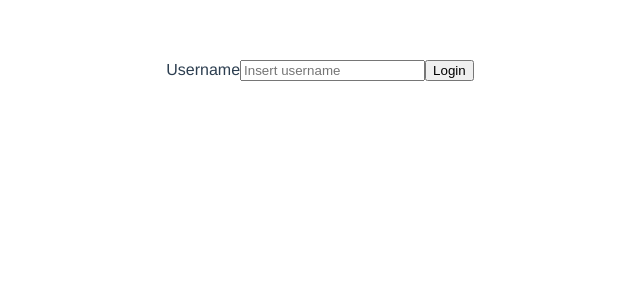
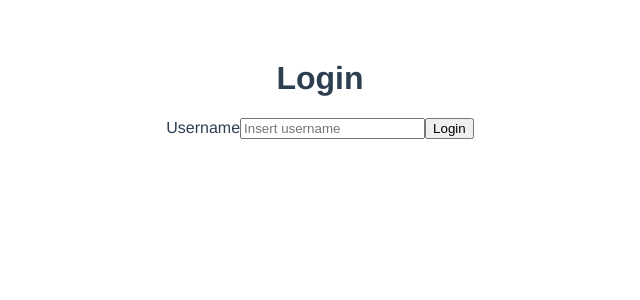
Before and after one commit to niccord/face-counter, a Vue app in the folder client/: page / in a window 1280 px wide. Shown: the top 300 px of the page, without its empty margins (320-960 px from the left). Built offline with nearby package versions, Linux system fonts and the light colour scheme.

Commit message:
Add login logic

```diff
--- a/client/src/App.vue
+++ b/client/src/App.vue
@@ -1,19 +1,33 @@
 <template>
   <div id="app">
     <!-- if user is logged in: show request form -->
+    <RequestsList v-if="userLoggedIn" :username="username"></RequestsList>
     <!-- else show login -->
-    <LoginForm />
+    <LoginForm v-else v-model="username" />
   </div>
 </template>
 
 <script>
 import LoginForm from './components/LoginForm.vue'
+import RequestsList from './components/RequestsList.vue'
 export default {
   name: 'App',
+  data() {
+    return {
+      userLoggedIn: false,
+      username: ''
+    }
+  },
   components: {
-    LoginForm
+    LoginForm,
+    RequestsList
   },
   methods: {
+  },
+  watch: {
+    username() {
+      this.userLoggedIn = true;
+    }
   }
 }
 </script>
@@ -23,8 +37,5 @@ export default {
   font-family: Avenir, Helvetica, Arial, sans-serif;
   -webkit-font-smoothing: antialiased;
   -moz-osx-font-smoothing: grayscale;
-  text-align: center;
-  color: #2c3e50;
-  margin-top: 60px;
 }
 </style>
--- a/client/src/components/LoginForm.vue
+++ b/client/src/components/LoginForm.vue
@@ -1,8 +1,15 @@
 <template>
-  <div>
+  <div id="login">
+    <h1>Login</h1>
     <label for="username">Username</label>
-    <input  type="text" name="username" id="username" placeholder="Insert username" v-model="username">
+    <input type="text" name="username" id="username" placeholder="Insert username" v-model="username">
     <input type="button" value="Login" @click="login()">
+    <div v-if="isMissingUsername">
+      <p class="error">Please, insert a username</p>
+    </div>
+    <div v-if="loginError">
+      <p class="error">An error happened during login, please try again</p>
+    </div>
 </div>
 </template>
 
@@ -11,10 +18,24 @@ export default {
   data() {
     return {
       username: '',
+      isMissingUsername: false,
+      loginError: false,
+    }
+  },
+  props: {
+    value: {
+      type: String,
+      default: ''
     }
   },
   methods: {
     async login() {
+      this.isMissingUsername = false;
+      this.loginError = false;
+      if (!this.username) {
+        this.isMissingUsername = true;
+        return;
+      }
       const url = process.env.VUE_APP_BACKEND_ENDPOINT + '/login';
       const post = await fetch(url, {
         method: 'POST',
@@ -24,14 +45,25 @@ export default {
         },
         body: JSON.stringify({username: this.username}),
       })
-
+      if (post.status >= 200 && post.status < 400) {
+        // save session JWT
+        this.$emit('input', this.username);
+      } else {
+        this.loginError = true;
+      }
       const response = await post.json();
       console.log('from server: ' + JSON.stringify(response))
     }
   },
 }
 </script>
-
 <style>
-
+#login {
+  text-align: center;
+  color: #2c3e50;
+  margin-top: 60px;
+}
+.error {
+  color: red;
+}
 </style>
--- /dev/null
+++ b/client/src/components/RequestsList.vue
@@ -0,0 +1,19 @@
+<template>
+  <div>
+    <h1>Hi {{username}}</h1>
+  </div>
+</template>
+
+<script>
+export default {
+  props: {
+    username: {
+      type: String
+    }
+  }
+}
+</script>
+
+<style>
+
+</style>
```
